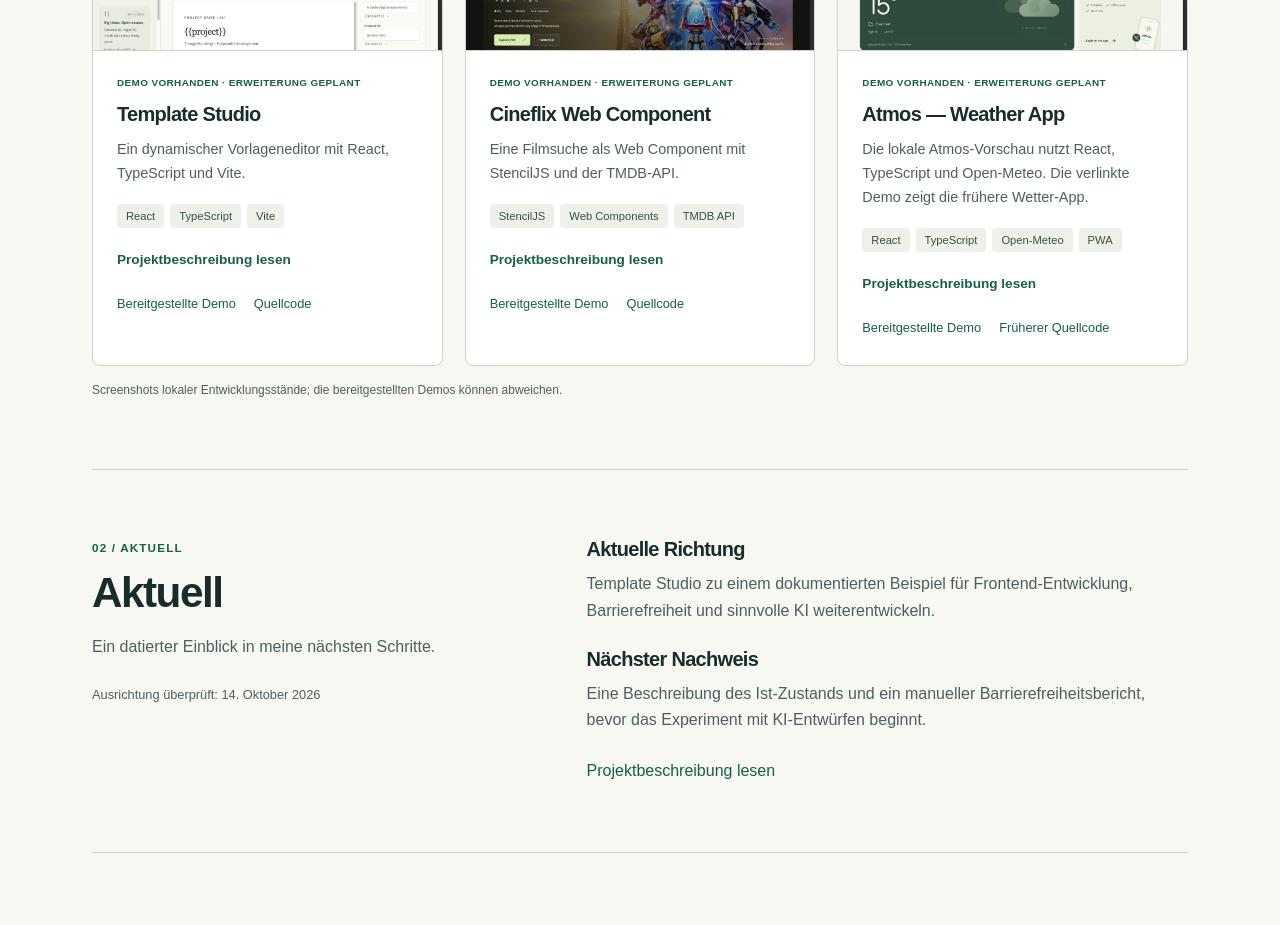
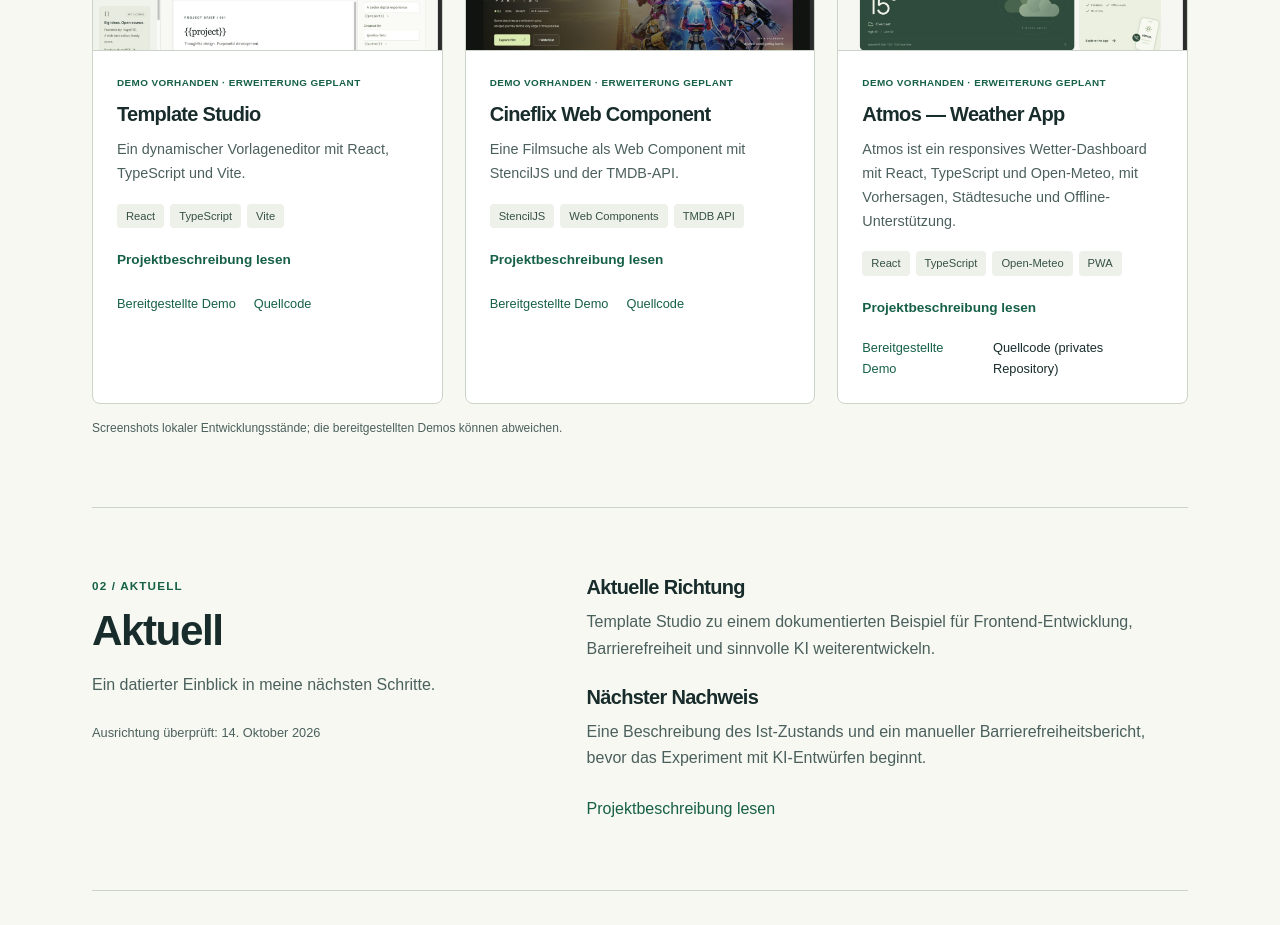
Before and after one commit to iseto/portfolio-landing, a Next.js app: page /de in a window 1280 px wide. Shown: the part 1500-2425 px from the top of the page. Built offline with nearby package versions, Linux system fonts and the light colour scheme.

Commit message:
Fix weather showcase links to the deployed Atmos app

```diff
--- a/components/CaseStudy.tsx
+++ b/components/CaseStudy.tsx
@@ -28,15 +28,19 @@ export default function CaseStudy({
           <a className="button primary" href={project.url}>
             {t.demo}
           </a>
-          <a className="button" href={project.repo}>
-            {project.slug === "weather"
-              ? locale === "de"
-                ? "Früherer Quellcode"
+          {project.sourcePrivate ? (
+            <span>
+              {locale === "de"
+                ? "Quellcode (privates Repository)"
                 : locale === "id"
-                  ? "Kode versi sebelumnya"
-                  : "Earlier version source"
-              : t.source}
-          </a>
+                  ? "Kode sumber (repositori privat)"
+                  : "Source code (private repository)"}
+            </span>
+          ) : (
+            <a className="button" href={project.repo}>
+              {t.source}
+            </a>
+          )}
         </div>
       </header>
       <figure className="case-screenshot">
--- a/components/ProjectCard.tsx
+++ b/components/ProjectCard.tsx
@@ -53,16 +53,20 @@ export default function ProjectCard({
             {t.demo}
             <span className="sr-only">: {project.title}</span>
           </a>
-          <a href={project.repo}>
-            {project.slug === "weather"
-              ? locale === "de"
-                ? "Früherer Quellcode"
+          {project.sourcePrivate ? (
+            <span>
+              {locale === "de"
+                ? "Quellcode (privates Repository)"
                 : locale === "id"
-                  ? "Kode versi sebelumnya"
-                  : "Earlier version source"
-              : t.source}
-            <span className="sr-only">: {project.title}</span>
-          </a>
+                  ? "Kode sumber (repositori privat)"
+                  : "Source code (private repository)"}
+            </span>
+          ) : (
+            <a href={project.repo}>
+              {t.source}
+              <span className="sr-only">: {project.title}</span>
+            </a>
+          )}
         </div>
       </div>
     </article>
--- a/data/portfolio.ts
+++ b/data/portfolio.ts
@@ -297,7 +297,7 @@ const details = [
     stack: ["React", "TypeScript", "Open-Meteo", "PWA"],
     en: {
       description:
-        "The local Atmos preview uses React, TypeScript, and Open-Meteo. The linked deployed demo is the earlier weather app.",
+        "Atmos is a responsive weather dashboard built with React, TypeScript, and Open-Meteo, with forecasts, city search, and offline support.",
       context: "A weather interface backed by an external data provider.",
       planned:
         "Document responsive behavior and explore clear feedback for unavailable or stale weather data. Measure before making performance claims.",
@@ -306,7 +306,7 @@ const details = [
     },
     de: {
       description:
-        "Die lokale Atmos-Vorschau nutzt React, TypeScript und Open-Meteo. Die verlinkte Demo zeigt die frühere Wetter-App.",
+        "Atmos ist ein responsives Wetter-Dashboard mit React, TypeScript und Open-Meteo, mit Vorhersagen, Städtesuche und Offline-Unterstützung.",
       context: "Eine Wetteroberfläche mit Daten eines externen Anbieters.",
       planned:
         "Responsives Verhalten dokumentieren und verständliche Rückmeldungen für fehlende oder veraltete Wetterdaten entwickeln. Vor Leistungsaussagen zuerst messen.",
@@ -336,7 +336,7 @@ const indonesianDetails = [
   },
   {
     description:
-      "Pratinjau Atmos lokal menggunakan React, TypeScript, dan Open-Meteo. Demo daring yang ditautkan adalah versi aplikasi cuaca sebelumnya.",
+      "Atmos adalah dasbor cuaca responsif dengan React, TypeScript, dan Open-Meteo, dilengkapi prakiraan, pencarian kota, dan dukungan luring.",
     context:
       "Antarmuka prakiraan cuaca yang menggunakan layanan data eksternal.",
     planned:
--- a/data/projects.json
+++ b/data/projects.json
@@ -12,9 +12,10 @@
     "repo": "https://github.com/iseto/wc-cineflix"
   },
   {
-    "title": "Atmos \u2014 Weather App",
-    "description": "Weather app using OpenWeather API and React.",
-    "url": "https://iseto.github.io/react-weather-app",
-    "repo": "https://github.com/iseto/react-weather-app"
+    "title": "Atmos — Weather App",
+    "description": "Atmos weather dashboard built with React, TypeScript, and Open-Meteo.",
+    "url": "https://react-typescript-weather-app-one.vercel.app",
+    "repo": "https://github.com/iseto/react-typescript-weather-app",
+    "sourcePrivate": true
   }
 ]
```
Also changed, not shown: 1 other file (tests, documents, lock files or other folders).
